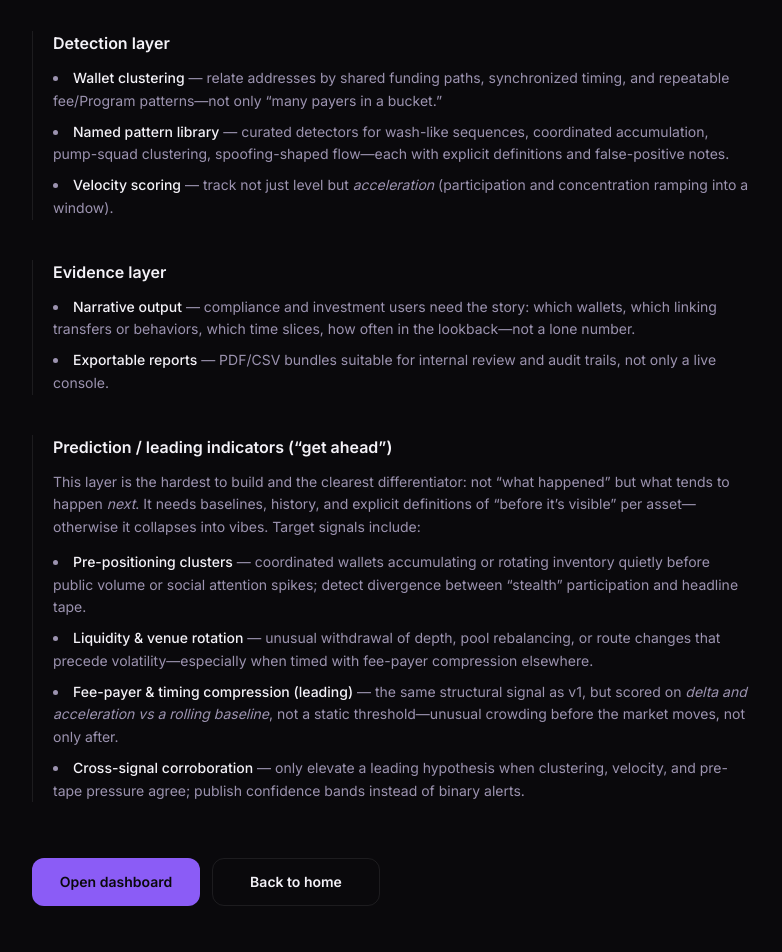
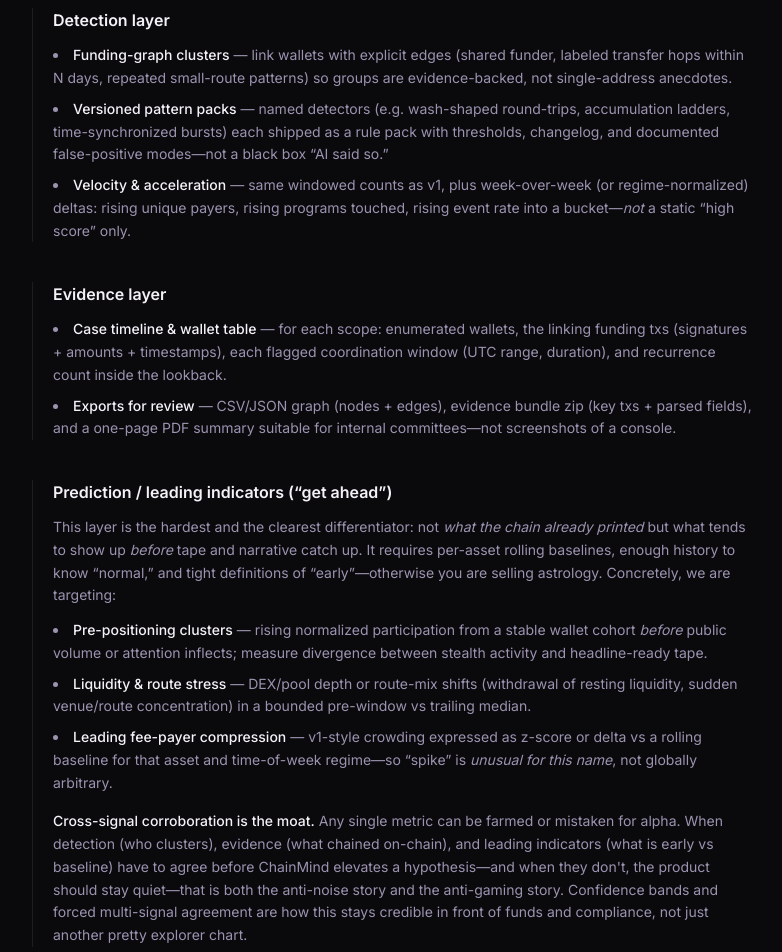
Before and after one commit to millw14/ChainMind, a Next.js app: page /how-it-works in a window 1280 px wide. Shown: the part 940-1892 px from the top of the page, without its empty margins (248-1030 px from the left). Built offline with nearby package versions, Linux system fonts and the light colour scheme.

Commit message:
Guide: concrete roadmap bullets, softer intro, moat framing after layer 3
- Replace defensive roadmap disclaimer with build-toward line
- Sharpen detection/evidence/leading items with specific deliverables
- Move cross-signal corroboration to closing moat paragraph

```diff
--- a/app/(marketing)/how-it-works/page.js
+++ b/app/(marketing)/how-it-works/page.js
@@ -46,11 +46,11 @@ export default function HowItWorksPage() {
         <section id="roadmap" className="mt-16 scroll-mt-20 border-t border-cm-border-subtle pt-14">
           <h2 className="text-xl font-semibold tracking-tight text-cm-text sm:text-2xl">Product direction</h2>
           <p className="mt-3 text-sm leading-relaxed text-cm-muted">
-            v1 is intentionally narrow: one scalar co-activity score on ingested events—a trip wire, not a finished
-            investigation. To back the positioning you care about—<strong className="font-medium text-cm-text">detect</strong>,{" "}
+            v1 is narrow on purpose: one co-activity score on ingested events—a fast trip wire, not the full case file.
+            The trajectory is <strong className="font-medium text-cm-text">detect</strong>,{" "}
             <strong className="font-medium text-cm-text">explain</strong>, and{" "}
-            <strong className="font-medium text-cm-text">get ahead</strong> of coordination—the roadmap clusters into
-            three layers. Nothing below is implied to be fully shipped yet; it is the build target.
+            <strong className="font-medium text-cm-text">get ahead</strong>.{" "}
+            <strong className="font-medium text-cm-text">This is what we&apos;re building toward.</strong>
           </p>
 
           <div className="mt-10 space-y-10">
@@ -58,18 +58,19 @@ export default function HowItWorksPage() {
               <h3 className="text-base font-semibold text-cm-text">Detection layer</h3>
               <ul className="mt-3 list-inside list-disc space-y-2 text-sm leading-relaxed text-cm-muted">
                 <li>
-                  <strong className="font-medium text-cm-text">Wallet clustering</strong> — relate addresses by shared
-                  funding paths, synchronized timing, and repeatable fee/Program patterns—not only “many payers in a
-                  bucket.”
+                  <strong className="font-medium text-cm-text">Funding-graph clusters</strong> — link wallets with
+                  explicit edges (shared funder, labeled transfer hops within N days, repeated small-route patterns) so
+                  groups are evidence-backed, not single-address anecdotes.
                 </li>
                 <li>
-                  <strong className="font-medium text-cm-text">Named pattern library</strong> — curated detectors for
-                  wash-like sequences, coordinated accumulation, pump-squad clustering, spoofing-shaped flow—each with
-                  explicit definitions and false-positive notes.
+                  <strong className="font-medium text-cm-text">Versioned pattern packs</strong> — named detectors (e.g.
+                  wash-shaped round-trips, accumulation ladders, time-synchronized bursts) each shipped as a rule pack
+                  with thresholds, changelog, and documented false-positive modes—not a black box “AI said so.”
                 </li>
                 <li>
-                  <strong className="font-medium text-cm-text">Velocity scoring</strong> — track not just level but{" "}
-                  <em>acceleration</em> (participation and concentration ramping into a window).
+                  <strong className="font-medium text-cm-text">Velocity &amp; acceleration</strong> — same windowed
+                  counts as v1, plus week-over-week (or regime-normalized) deltas: rising unique payers, rising
+                  programs touched, rising event rate into a bucket—<em>not</em> a static “high score” only.
                 </li>
               </ul>
             </div>
@@ -78,13 +79,14 @@ export default function HowItWorksPage() {
               <h3 className="text-base font-semibold text-cm-text">Evidence layer</h3>
               <ul className="mt-3 list-inside list-disc space-y-2 text-sm leading-relaxed text-cm-muted">
                 <li>
-                  <strong className="font-medium text-cm-text">Narrative output</strong> — compliance and investment
-                  users need the story: which wallets, which linking transfers or behaviors, which time slices, how
-                  often in the lookback—not a lone number.
+                  <strong className="font-medium text-cm-text">Case timeline &amp; wallet table</strong> — for each
+                  scope: enumerated wallets, the linking funding txs (signatures + amounts + timestamps), each flagged
+                  coordination window (UTC range, duration), and recurrence count inside the lookback.
                 </li>
                 <li>
-                  <strong className="font-medium text-cm-text">Exportable reports</strong> — PDF/CSV bundles suitable for
-                  internal review and audit trails, not only a live console.
+                  <strong className="font-medium text-cm-text">Exports for review</strong> — CSV/JSON graph (nodes +
+                  edges), evidence bundle zip (key txs + parsed fields), and a one-page PDF summary suitable for internal
+                  committees—not screenshots of a console.
                 </li>
               </ul>
             </div>
@@ -92,32 +94,36 @@ export default function HowItWorksPage() {
             <div className="border-l border-cm-border pl-5">
               <h3 className="text-base font-semibold text-cm-text">Prediction / leading indicators (“get ahead”)</h3>
               <p className="mt-3 text-sm leading-relaxed text-cm-muted">
-                This layer is the hardest to build and the clearest differentiator: not “what happened” but what tends to
-                happen <em>next</em>. It needs baselines, history, and explicit definitions of “before it’s visible” per
-                asset—otherwise it collapses into vibes. Target signals include:
+                This layer is the hardest and the clearest differentiator: not <em>what the chain already printed</em> but
+                what tends to show up <em>before</em> tape and narrative catch up. It requires per-asset rolling baselines,
+                enough history to know “normal,” and tight definitions of “early”—otherwise you are selling astrology.
+                Concretely, we are targeting:
               </p>
               <ul className="mt-3 list-inside list-disc space-y-2 text-sm leading-relaxed text-cm-muted">
                 <li>
-                  <strong className="font-medium text-cm-text">Pre-positioning clusters</strong> — coordinated wallets
-                  accumulating or rotating inventory quietly before public volume or social attention spikes; detect
-                  divergence between “stealth” participation and headline tape.
+                  <strong className="font-medium text-cm-text">Pre-positioning clusters</strong> — rising normalized
+                  participation from a stable wallet cohort <em>before</em> public volume or attention inflects; measure
+                  divergence between stealth activity and headline-ready tape.
                 </li>
                 <li>
-                  <strong className="font-medium text-cm-text">Liquidity &amp; venue rotation</strong> — unusual
-                  withdrawal of depth, pool rebalancing, or route changes that precede volatility—especially when timed
-                  with fee-payer compression elsewhere.
+                  <strong className="font-medium text-cm-text">Liquidity &amp; route stress</strong> — DEX/pool depth
+                  or route-mix shifts (withdrawal of resting liquidity, sudden venue/route concentration) in a bounded
+                  pre-window vs trailing median.
                 </li>
                 <li>
-                  <strong className="font-medium text-cm-text">Fee-payer &amp; timing compression (leading)</strong> —
-                  the same structural signal as v1, but scored on <em>delta and acceleration vs a rolling baseline</em>,
-                  not a static threshold—unusual crowding before the market moves, not only after.
-                </li>
-                <li>
-                  <strong className="font-medium text-cm-text">Cross-signal corroboration</strong> — only elevate a
-                  leading hypothesis when clustering, velocity, and pre-tape pressure agree; publish confidence bands
-                  instead of binary alerts.
+                  <strong className="font-medium text-cm-text">Leading fee-payer compression</strong> — v1-style
+                  crowding expressed as z-score or delta vs a rolling baseline for that asset and time-of-week regime—so
+                  “spike” is <em>unusual for this name</em>, not globally arbitrary.
                 </li>
               </ul>
+              <p className="mt-4 text-sm leading-relaxed text-cm-muted">
+                <strong className="font-medium text-cm-text">Cross-signal corroboration is the moat.</strong> Any single
+                metric can be farmed or mistaken for alpha. When detection (who clusters), evidence (what chained
+                on-chain), and leading indicators (what is early vs baseline) have to agree before ChainMind elevates a
+                hypothesis—and when they don&apos;t, the product should stay quiet—that is both the anti-noise story and
+                the anti-gaming story. Confidence bands and forced multi-signal agreement are how this stays credible in
+                front of funds and compliance, not just another pretty explorer chart.
+              </p>
             </div>
           </div>
         </section>
```
